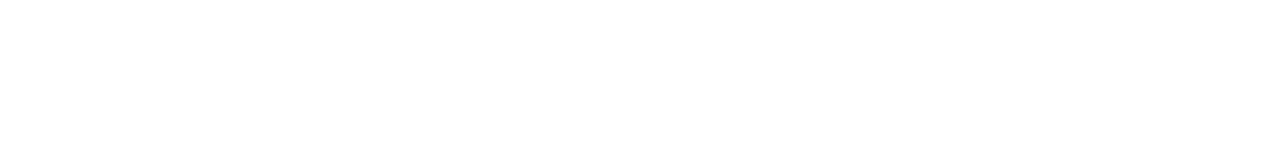
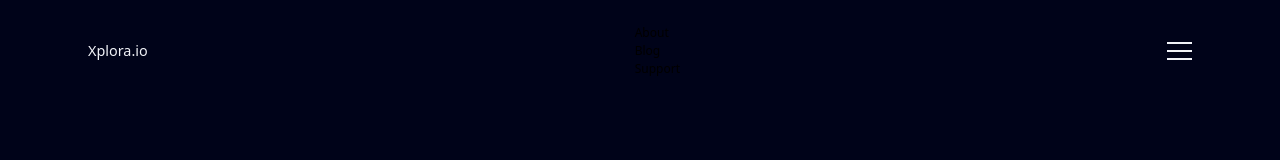
Before and after one commit to meshach567/xploraia, a plain HTML site: page index.html in a window 1280 px wide. Drawn offline with nearby package versions, Linux system fonts and the light colour scheme.

Commit message:
refactor to git

```diff
--- a/app.js
+++ b/app.js
@@ -0,0 +1,7 @@
+// hamburger button
+
+const hamburgerButton = document.querySelector('.header_button');
+
+function myFunction(x) {
+    x.classList.toggle("change");
+}
--- a/index.html
+++ b/index.html
@@ -9,7 +9,27 @@
 
 </head>
 <body>
-
+    <main>
+        <header class="header">
+            <nav class="header_nav">
+                <div class="header_X">
+                    <h1>Xplora.io</h1>
+                </div>
+                <div class="header_list">
+                    <ul class="header_ul">
+                        <li>About</li>
+                        <li>Blog</li>
+                        <li>Support</li>
+                    </ul>
+                </div>
+                <div class="header_button">
+                    <div class="bar1"></div>
+                    <div class="bar2"></div>
+                    <div class="bar3"></div>
+                </div>
+            </nav>
+        </header>
+    </main>
     <script src="./app.js"></script>
 </body>
 </html>
--- a/style.css
+++ b/style.css
@@ -0,0 +1,65 @@
+*, ::before, ::after {
+    padding: 0;
+    margin: 0;
+    box-sizing: border-box;
+}
+
+html {
+    scroll-behavior: smooth;
+    font-size: 12px;
+    line-height: 1.4;
+}
+
+body {
+    width: 100%;
+    height: 100%;
+}
+
+main {
+    background-color: rgba(0, 3, 25, 1);
+    height: 100vh;
+}
+
+/* mobile first */
+
+.header {
+    width: 90%;
+    margin: auto;
+    padding: 2rem;
+}
+
+.header_nav {
+    display: flex;
+    flex-direction: row;
+    justify-content: space-between;
+    align-items: center;
+}
+
+.header_X h1{
+    color: #F1F3F8;
+    font-weight: 400;
+    font-size: 1.2rem;
+}
+
+.header_button {
+    display: inline-block;
+    cursor: pointer;
+  }
+
+  .bar1, .bar2, .bar3 {
+    width: 25px;
+    height: 2px;
+    background-color: #F1F3F8;
+    margin: 6px 0;
+    transition: 0.4s;
+  }
+
+  .change .bar1 {
+    transform: translate(0, 11px) rotate(-45deg);
+  }
+
+  .change .bar2 {opacity: 0;}
+
+  .change .bar3 {
+    transform: translate(0, -11px) rotate(45deg);
+  }
```
Also changed, not shown: 1 other file.
